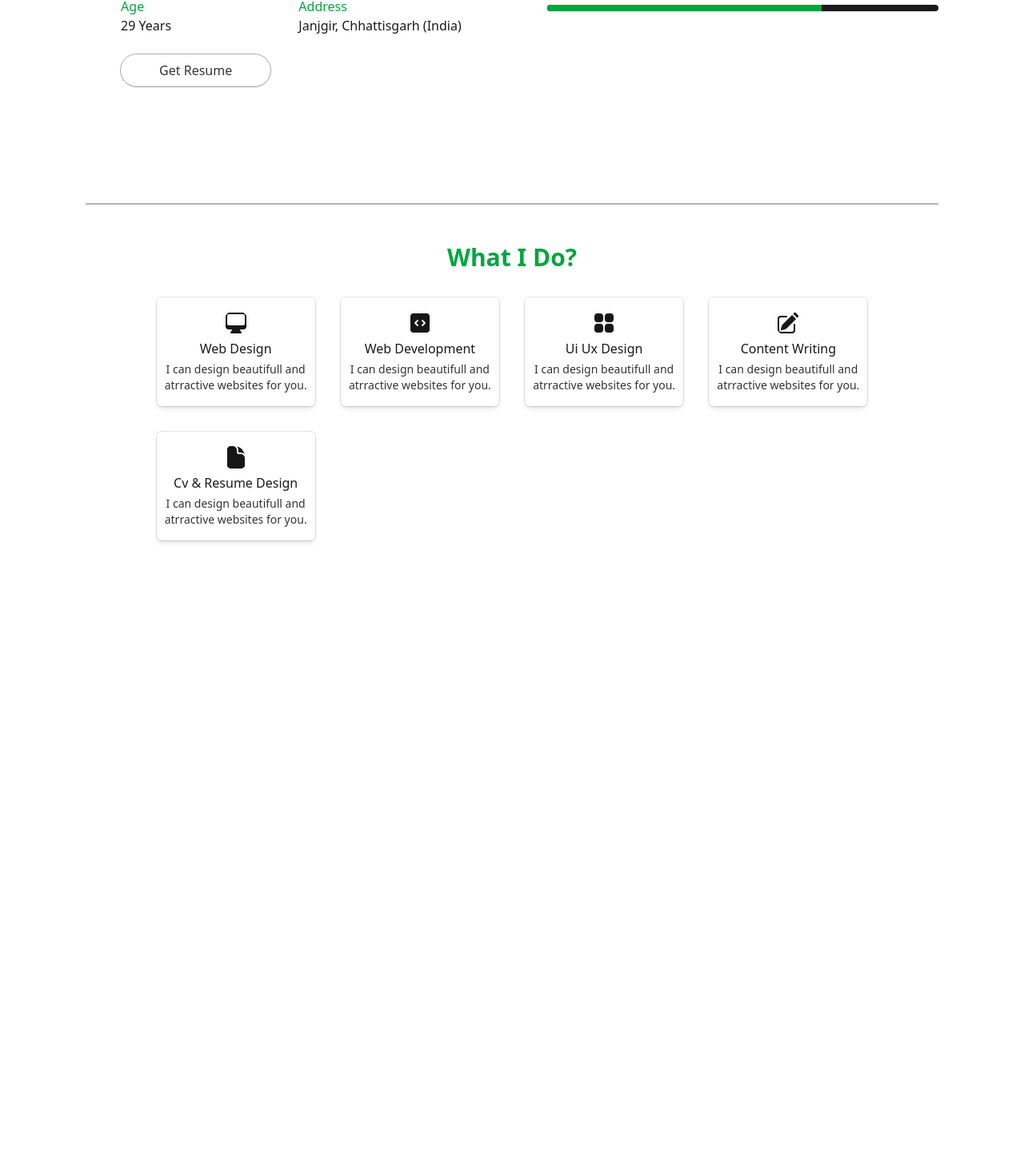
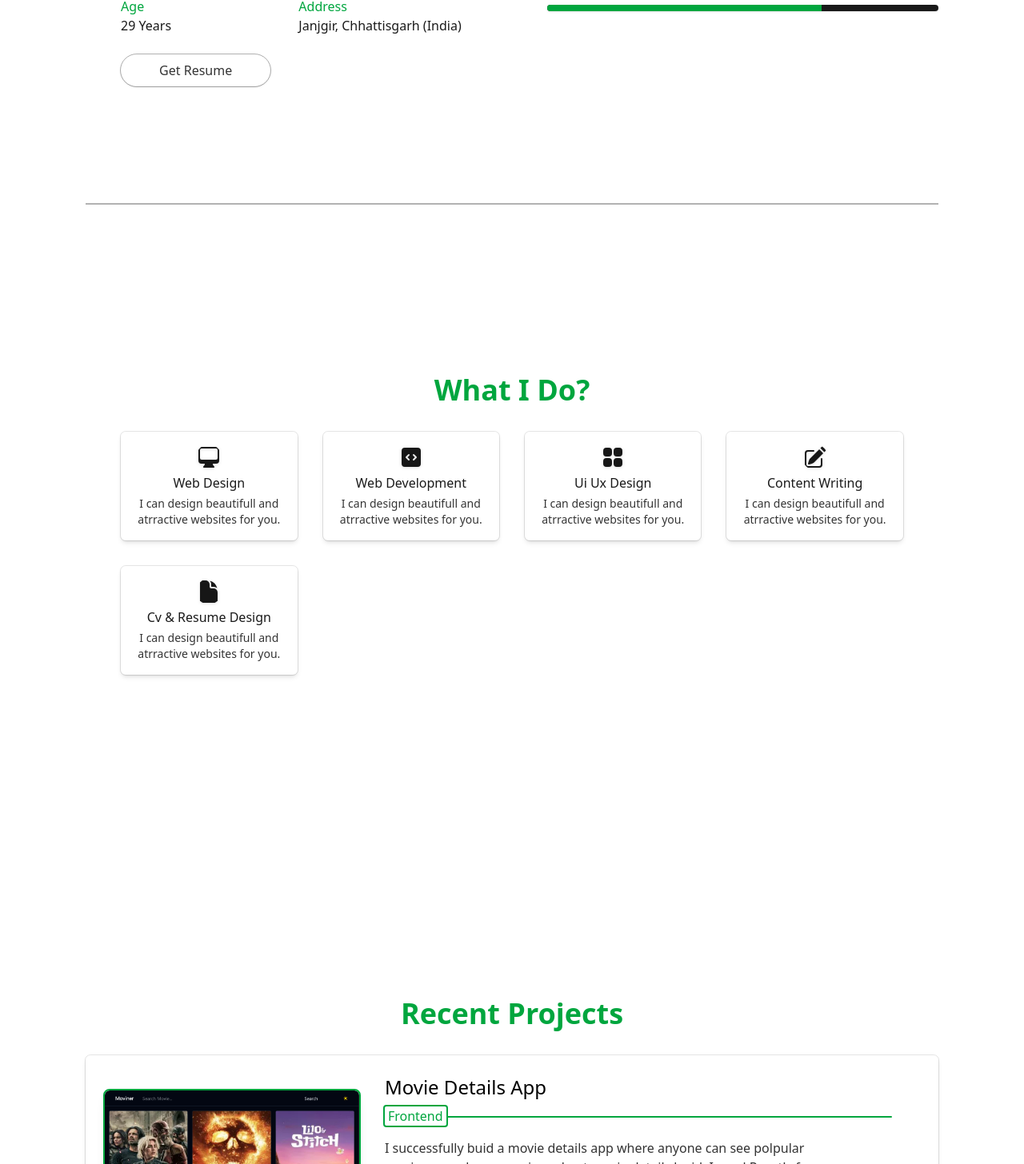
Before and after one commit to Trouble001/Portfolio, a React (Vite) app: page / in a window 1280 px wide. Shown: the part 1344-2800 px from the top of the page at 80% size. Before the commit the page ends 2400 px from the top, so only its background shows below. Built offline with nearby package versions, Linux system fonts and the light colour scheme.

Commit message:
Creating projects and changing some styles

```diff
--- a/package.json
+++ b/package.json
@@ -18,6 +18,7 @@
     "react": "^19.1.0",
     "react-dom": "^19.1.0",
     "react-icons": "^5.5.0",
+    "react-scroll": "^1.9.3",
     "tailwindcss": "^4.1.11"
   },
   "devDependencies": {
--- a/src/App.jsx
+++ b/src/App.jsx
@@ -6,6 +6,7 @@ import ServiceSection from './layouts/ServicelSection';
 import ThemeToggle from './components/ThemeToggle';
 import { useContext } from 'react';
 import { ThemeContext } from './context/ThemeContext';
+import Projects from './layouts/Projects';
 
 const App = () => {
   const { setIsOpen } = useContext(ThemeContext);
@@ -18,6 +19,7 @@ const App = () => {
         <HeroSection />
         <AboutSection />
         <ServiceSection />
+        <Projects />
       </div>
     </div>
   )
--- a/src/components/Navigation.jsx
+++ b/src/components/Navigation.jsx
@@ -2,6 +2,7 @@ import { useContext } from "react";
 import ThemeToggle from "./ThemeToggle";
 import { Bars2Icon } from '@heroicons/react/24/solid';
 import { ThemeContext } from "../context/ThemeContext";
+import { Link } from "react-scroll";
 
 
 const Navigation = () => {
@@ -10,12 +11,13 @@ const Navigation = () => {
   return (
     <div className="w-full h-12 bg-white/10 border-b border-white/30 shadow dark:bg-black/20 dark:border-white/10 top-0 fixed z-50 backdrop-blur-md">
       <div className="w-11/12 mx-auto h-full flex items-center justify-between">
-        <a href="/" className="text-base sm:text-md md:text-lg lg:text-xl text-black/100 dark:text-white/100">Folio</a>
+        <Link to="home" smooth={true} duration={300} className="text-base sm:text-md md:text-lg lg:text-xl text-black/100 dark:text-white/100 cursor-pointer">Folio</Link>
         <div className="">
-          <a href="/" className={`text-xs sm:text-sm md:text-md lg:text-lg text-black/90 dark:text-white/90 mr-3 sm:mr-3 md:mr-4 lg:mr-5 xl:mr-6 ${themeColors[color].hover} hover:border-b-2 transition-colors`}>Home</a>
-          <a href="/" className={`text-xs sm:text-sm md:text-md lg:text-lg text-black/90 dark:text-white/90 mr-3 sm:mr-3 md:mr-4 lg:mr-5 xl:mr-6 ${themeColors[color].hover} hover:border-b-2 transition-colors`}>About</a>
-          <a href="/" className={`text-xs sm:text-sm md:text-md lg:text-lg text-black/90 dark:text-white/90 mr-3 sm:mr-3 md:mr-4 lg:mr-5 xl:mr-6 ${themeColors[color].hover} hover:border-b-2 transition-colors`}>Projects</a>
-          <a href="/" className={`text-xs sm:text-sm md:text-md lg:text-lg text-black/90 dark:text-white/90 hover:border-b-2 transition-colors ${themeColors[color].hover}`}>Contact</a>
+          <Link to="home" smooth={true} duration={300} className={`text-xs sm:text-sm md:text-md lg:text-lg text-black/90 dark:text-white/90 mr-3 sm:mr-3 md:mr-4 lg:mr-5 xl:mr-6 ${themeColors[color].hover} cursor-pointer hover:border-b-2 transition-colors`}>Home</Link>
+          <Link to="about" smooth={true} duration={300} className={`text-xs sm:text-sm md:text-md lg:text-lg text-black/90 dark:text-white/90 mr-3 sm:mr-3 md:mr-4 lg:mr-5 xl:mr-6 ${themeColors[color].hover} cursor-pointer hover:border-b-2 transition-colors`}>About</Link>
+          <Link to="service" smooth={true} duration={300} className={`text-xs sm:text-sm md:text-md lg:text-lg text-black/90 dark:text-white/90 mr-3 sm:mr-3 md:mr-4 lg:mr-5 xl:mr-6 ${themeColors[color].hover} cursor-pointer hover:border-b-2 transition-colors`}>Service</Link>
+          <Link to="projects" smooth={true} duration={300} className={`text-xs sm:text-sm md:text-md lg:text-lg text-black/90 dark:text-white/90 mr-3 sm:mr-3 md:mr-4 lg:mr-5 xl:mr-6 ${themeColors[color].hover} cursor-pointer hover:border-b-2 transition-colors`}>Projects</Link>
+          <Link to="" smooth={true} duration={300} className={`text-xs sm:text-sm md:text-md lg:text-lg text-black/90 dark:text-white/90 hover:border-b-2 transition-colors ${themeColors[color].hover} cursor-pointer`}>Contact</Link>
         </div>
         <button onClick={() => setIsOpen(prevState => !prevState)} className='text-black/90 dark:text-white/90 w-5 sm:w-5 md:w-6 lg:w-6 h-5 sm:h-5 md:h-6 lg:h-6 flex items-center justify-center rounded-full cursor-pointer transition-all'>
         <Bars2Icon className="w-full h-full drop-shadow" />
--- a/src/components/ThemeToggle.jsx
+++ b/src/components/ThemeToggle.jsx
@@ -6,7 +6,7 @@ const ThemeToggle = () => {
   const { theme, themeColors, setColor, toggleTheme, isOpen } = useContext(ThemeContext);
 
   return (
-    <div className={`w-10 shadow fixed h-full flex items-center flex-col py-16 z-40 right-0 top-0 transition-all duration-500 ${isOpen ? 'translate-x-0' : 'translate-x-10'}`}>
+    <div className={`w-10 shadow fixed h-full flex items-center flex-col py-16 z-40 right-0 top-0 transition-all duration-500 bg-white/10 border-l border-white/30 dark:bg-black/20 dark:border-white/10 backdrop-blur-md ${isOpen ? 'translate-x-0' : 'translate-x-10'}`}>
 
       <button
         onClick={toggleTheme}
--- a/src/context/ThemeContext.jsx
+++ b/src/context/ThemeContext.jsx
@@ -13,17 +13,29 @@ export const ThemeProvider = ({ children }) => {
       outline: "outline-green-600",
       hover: "hover:text-green-600",
     },
-    rose: {
-      text: "text-rose-600",
-      bg: "bg-rose-600",
-      outline: "outline-rose-600",
-      hover: "hover:text-rose-600",
+    yellow: {
+      text: "text-yellow-600",
+      bg: "bg-yellow-600",
+      outline: "outline-yellow-600",
+      hover: "hover:text-yellow-600",
     },
-    orange: {
-      text: "text-orange-600",
-      bg: "bg-orange-600",
-      outline: "outline-orange-600",
-      hover: "hover:text-orange-600",
+    sky: {
+      text: "text-sky-600",
+      bg: "bg-sky-600",
+      outline: "outline-sky-600",
+      hover: "hover:text-sky-600",
+    },
+    red: {
+      text: "text-red-600",
+      bg: "bg-red-600",
+      outline: "outline-red-600",
+      hover: "hover:text-red-600",
+    },
+    slate: {
+      text: "text-slate-600",
+      bg: "bg-slate-600",
+      outline: "outline-slate-600",
+      hover: "hover:text-slate-600",
     },
   };
 
--- /dev/null
+++ b/src/layouts/Projects.jsx
@@ -0,0 +1,66 @@
+import { useContext } from 'react';
+import { ThemeContext } from '../context/ThemeContext';
+import { Element } from "react-scroll";
+
+import movieApp from "../assets/movieapp.png";
+
+const projects = [
+  {
+    id: 1,
+    name: "Movie Details App",
+    type: "Frontend",
+    img: movieApp,
+    desc: "I successfully buid a movie details app where anyone can see polpular movies, search any movie and get movie details by id. I used ReactJs for frontend, TMDB Movie Api and Tailwind CSS for styles.",
+    tools: ["React", "TMDB API", "Tailwind CSS"],
+    features: ["Popular Movies List with Load More Button", "Search Specific Movie", "React Context", "Dark Light Mode"],
+    githubLink: "",
+    liveLink: "",
+  }
+];
+
+const Projects = () => {
+  const { themeColors, color } = useContext(ThemeContext);
+  return (
+    <Element name="projects" className="w-full min-h-screen flex items-center justify-center flex-col pt-18 xl:pt-0">
+      <h1 className={`${themeColors[color].text} text-center text-lg sm:text-xl md:text-2xl lg:text-3xl xl:text-4xl font-bold transition-colors duration-500 mb-8`}>Recent Projects</h1>
+      {projects.map(project => (
+        <div key={project.id} className="w-11/12 lg:w-full grid grid-cols-1 gap-2 md:gap-2 lg:gap-4 xl:gap-8 lg:grid-cols-3 outline outline-black/10 dark:outline-white/20 p-6 shadow-md rounded-md">
+
+          {/* First Column */}
+          <div className="lg:col-span-1 rounded-md flex items-center justify-center">
+            <img className={`h-auto rounded-md shadow-lg outline-2 ${themeColors[color].outline}`} src={project.img} alt={project.name} />
+          </div>
+
+          {/* Second Column */}
+          <div className="lg:col-span-2">
+            <h3 className="text-black dark:text-white/100 text-lg sm:text-lg md:text-xl lg:text-xl xl:text-2xl font-medium mb-2">{project.name}</h3>
+
+            <div className="flex items-center justify-start flex-row">
+              <p className={`shadow rounded-xs outline-2 ${themeColors[color].outline} transition-colors duration-500 py-0 px-1 text-center ${themeColors[color].text} text-sm sm:text-sm md:text-base lg:text-base xl:text-md`}>{project.type}</p>
+              <div className={`rounded-xs w-10/12 h-0.5 ${themeColors[color].bg} mt-0.5 transition-colors duration-500`}></div>
+            </div>
+
+            <p className="text-black/80 dark:text-white/70 lg:w-10/12 text-sm sm:text-sm md:text-base lg:text-base xl:text-md my-4">{project.desc}</p>
+
+            <div className="text-black/80 dark:text-white/80 text-sm sm:text-sm md:text-base lg:text-base xl:text-md">
+              <p className="inline font-medium">Features: </p>
+              {project.features.map((feature, index) => (
+                <p className="inline whitespace-pre-wrap">{feature}{index < project.features.length - 1 && ', '}</p>
+              ))}
+            </div>
+            <div className="text-black/80 dark:text-white/80 text-sm sm:text-sm md:text-base lg:text-base xl:text-md mb-2">
+              <p className="inline font-medium">Technology: </p>
+              {project.tools.map((tool, index) => (
+                <p className="inline whitespace-pre-wrap">{tool}{index < project.tools.length - 1 && ', '}</p>
+              ))}
+            </div>
+            <p className="text-black/80 dark:text-white/80 text-sm sm:text-sm md:text-base lg:text-base xl:text-md">Github - <span className="inline underline">MoviesApp</span></p>
+            <p className="text-black/80 dark:text-white/80 text-sm sm:text-sm md:text-base lg:text-base xl:text-md">Live - <span className="inline underline">MoviesApp</span></p>
+          </div>
+        </div>
+      ))}
+    </Element>
+  )
+}
+
+export default Projects;
--- a/src/layouts/ServicelSection.jsx
+++ b/src/layouts/ServicelSection.jsx
@@ -1,6 +1,7 @@
 import { ComputerDesktopIcon, CodeBracketSquareIcon, Squares2X2Icon, PencilSquareIcon, DocumentIcon } from '@heroicons/react/24/solid';
 import { useContext } from 'react';
 import { ThemeContext } from '../context/ThemeContext';
+import { Element } from "react-scroll";
 
 const services = [
   {
@@ -28,7 +29,7 @@ const services = [
     icon: PencilSquareIcon,
   },
   {
-    id: 3,
+    id: 5,
     name: "Cv & Resume Design",
     desc: "I can design beautifull and atrractive websites for you.",
     icon: DocumentIcon,
@@ -38,14 +39,14 @@ const services = [
 const ServiceSection = () => {
   const { themeColors, color } = useContext(ThemeContext);
   return (
-    <section className="w-full min-h-screen py-12">
+    <Element name='service' className="w-full min-h-screen flex items-center justify-center">
       <div className="w-full h-full flex flex-col items-center justify-center">
-        <h1 className={`text-left text-lg sm:text-xl md:text-2xl lg:text-3xl xl:4xl ${themeColors[color].text} font-bold transition-colors duration-500`}>What I Do?</h1>
-        <div className="w-10/12 grid grid-cols-2 sm:grid-cols-3 md:grid-cols-3 lg:grid-cols-4 gap-4 sm:gap-4 md:gap-6 lg:gap-6 xl:gap-8 mt-8">
+        <h1 className={`text-left text-lg sm:text-xl md:text-2xl lg:text-3xl xl:text-4xl ${themeColors[color].text} font-bold transition-colors duration-500`}>What I Do?</h1>
+        <div className="w-11/12 grid grid-cols-2 sm:grid-cols-3 md:grid-cols-3 lg:grid-cols-4 gap-3 sm:gap-4 md:gap-6 lg:gap-6 xl:gap-8 mt-8">
           {services.map((service) => {
             const Icon = service.icon;
             return (
-              <div className="py-4 px-2 shadow-md rounded-md flex flex-col items-center justify-center outline outline-black/10 dark:outline-white/20">
+              <div key={service.id} className="py-4 px-2 shadow-md rounded-md flex flex-col items-center justify-center outline outline-black/10 dark:outline-white/20">
                 <Icon className='w-6 sm:w-6 md:w-7 lg:w-7 xl:w-8 h-6 sm:h-6 md:h-7 lg:h-7 xl:h-8 text-black/90 dark:text-white/70 rounded-full drop-shadow' />
                 <h6 className='text-sm sm:text-sm md:text-base lg:text-base xl:text-md font-medium my-1 text-black/90 dark:text-white/90 dark:font-normal'>{service.name}</h6>
                 <p className='text-xs sm:text-xs md:text-sm lg:text-sm xl:text-sm text-center text-black/80 dark:text-white/60 dark:font-normal font-medium'>{service.desc}</p>
@@ -54,7 +55,7 @@ const ServiceSection = () => {
           })}
         </div>
       </div>
-    </section>
+    </Element>
   )
 }
 
```
Also changed, not shown: src/layouts/AboutSection.jsx (+4 -3 lines), src/layouts/HeroSection.jsx (+6 -5 lines), src/assets/movieapp.png (added), 1 other file (tests, documents, lock files or other folders).
